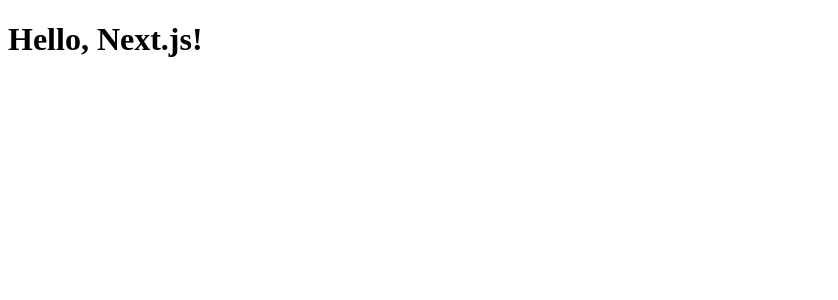
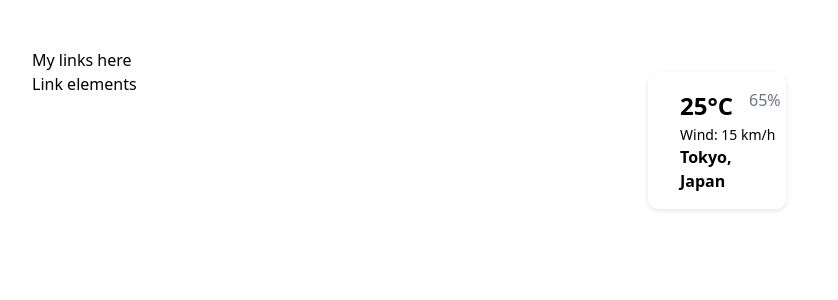
Before and after one commit to ikigaikintore/ikigaikintore, a Next.js app in the folder frontend/: page / in a window 1280 px wide. Shown: the top 300 px of the page, without its empty margins (0-838 px from the left). Built offline with nearby package versions, Linux system fonts and the light colour scheme.

Commit message:
frontend skeleton

```diff
--- a/frontend/src/app/layout.tsx
+++ b/frontend/app/layout.tsx
@@ -1,4 +1,5 @@
 import * as React from 'react'
+import '../styles/global.css'
 
 export default function RootLayout({children}: { children: React.ReactNode }) {
     return (
--- /dev/null
+++ b/frontend/app/page.tsx
@@ -0,0 +1,21 @@
+import * as WeatherCard from '@/src/cards/weather'
+
+export default function Page() {
+    return (
+        <section className="mt-12 mx-auto px-4 max-w-screen-xl md:px-8">
+            <header className="mainLinks">
+                My links here
+            </header>
+            <main className="lower-part grid grid-cols-2 gap-4">
+                <aside className="linksPages">
+                    Link elements
+                </aside>
+                <section className="bodyCards grid grid-cols-4 gap-4">
+                    <div>
+                        <WeatherCard.Component/>
+                    </div>
+                </section>
+            </main>
+        </section>
+    )
+}
--- a/frontend/package.json
+++ b/frontend/package.json
@@ -19,6 +19,7 @@
     "next": "14.0.4",
     "react": "18.2.0",
     "react-dom": "18.2.0",
+    "styled-components": "6.1.3",
     "twirpscript": "0.0.69"
   },
   "devDependencies": {
@@ -26,6 +27,9 @@
     "@types/react": "18.2.43",
     "@typescript-eslint/eslint-plugin": "6.13.2",
     "@typescript-eslint/parser": "6.13.2",
-    "eslint": "8.55.0"
+    "autoprefixer": "10.4.16",
+    "eslint": "8.55.0",
+    "postcss": "8.4.32",
+    "tailwindcss": "3.4.0"
   }
 }
--- /dev/null
+++ b/frontend/postcss.config.js
@@ -0,0 +1,6 @@
+module.exports = {
+  plugins: {
+    tailwindcss: {},
+    autoprefixer: {},
+  },
+}
--- a/frontend/src/app/page.tsx
+++ /dev/null
@@ -1,3 +0,0 @@
-export default function Page() {
-    return <h1>Hello, Next.js!</h1>
-}
--- /dev/null
+++ b/frontend/src/cards/weather/index.tsx
@@ -0,0 +1,81 @@
+'use client'
+
+import React from 'react'
+import styled from 'styled-components'
+
+type WeatherProps = {}
+
+export const Component = (props: WeatherProps) => {
+    return (
+        <WeatherCardContainer>
+            <GridContainer>
+                <WeatherIconContainer>
+                    <img src="path/to/weather-icon.png" alt="Weather icon" />
+                </WeatherIconContainer>
+                <WeatherDataContainer>
+                    <TemperatureHumidityGrid>
+                        <Temperature>25°C</Temperature>
+                        <Humidity>65%</Humidity>
+                    </TemperatureHumidityGrid>
+                    <Wind>Wind: 15 km/h</Wind>
+                    <Place>Tokyo, Japan</Place>
+                </WeatherDataContainer>
+            </GridContainer>
+        </WeatherCardContainer>
+    )
+}
+
+Component.displayName = 'WeatherCard'
+
+const WeatherCardContainer = styled.div`
+  background-color: white;
+  border-radius: 10px;
+  box-shadow: 0px 2px 5px rgba(0, 0, 0, 0.1);
+  padding: 16px;
+`;
+
+const GridContainer = styled.div`
+  display: grid;
+  grid-template-columns: 1fr;
+  @media (min-width: 768px) {
+    grid-template-columns: 1fr 1fr;
+  }
+  column-gap: 16px;
+`;
+
+const WeatherIconContainer = styled.div`
+  grid-column: span 2;
+  @media (min-width: 768px) {
+    grid-column: span 1;
+  }
+`;
+
+const WeatherDataContainer = styled.div`
+  grid-column: span 2;
+  @media (min-width: 768px) {
+    grid-column: span 1;
+  }
+`;
+
+const TemperatureHumidityGrid = styled.div`
+  display: grid;
+  grid-template-columns: 1fr 1fr;
+  column-gap: 16px;
+`;
+
+const Temperature = styled.p`
+  font-weight: bold;
+  font-size: 24px;
+`;
+
+const Humidity = styled.p`
+  color: #6b7280;
+`;
+
+const Wind = styled.p`
+  font-size: 14px;
+`;
+
+const Place = styled.p`
+  font-weight: 600;
+`;
--- /dev/null
+++ b/frontend/styles/global.css
@@ -0,0 +1,3 @@
+@tailwind base;
+@tailwind components;
+@tailwind utilities;
--- /dev/null
+++ b/frontend/tailwind.config.js
@@ -0,0 +1,13 @@
+/** @type {import('tailwindcss').Config} */
+module.exports = {
+  content: [
+    "./app/**/*.{js,ts,jsx,tsx,mdx}",
+    "./pages/**/*.{js,ts,jsx,tsx,mdx}",
+    "./components/**/*.{js,ts,jsx,tsx,mdx}",
+    "./src/**/*.{js,ts,jsx,tsx,mdx}",
+  ],
+  theme: {
+    extend: {},
+  },
+  plugins: [],
+}
--- a/frontend/tsconfig.json
+++ b/frontend/tsconfig.json
@@ -5,6 +5,10 @@
       "dom.iterable",
       "esnext"
     ],
+    "baseUrl": ".",
+    "paths": {
+      "@/src/*": ["./src/*"]
+    },
     "allowJs": true,
     "skipLibCheck": true,
     "strict": false,
```
Also changed, not shown: 2 other files (tests, documents, lock files or other folders).
